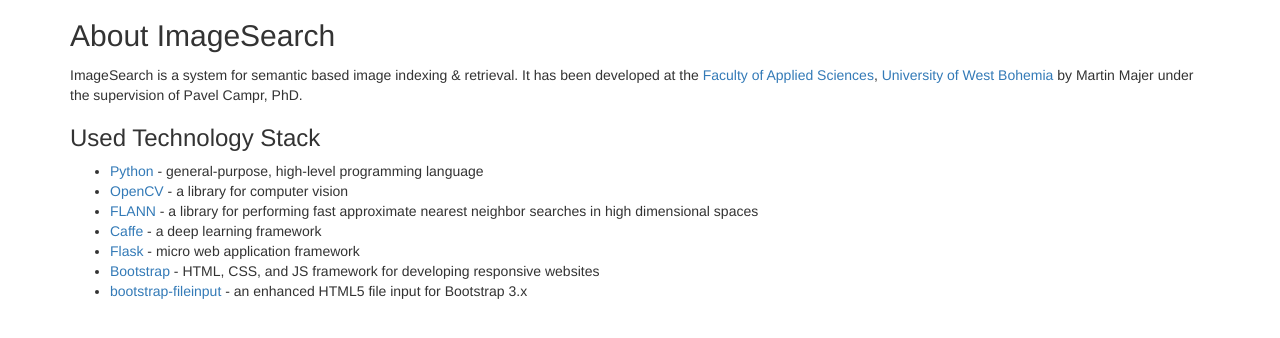
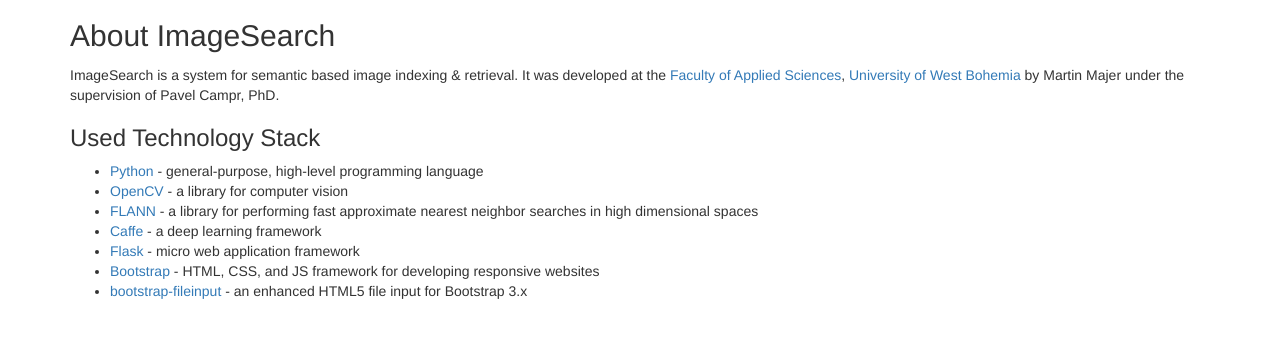
Before and after one commit to MajerMartin/image_retrieval, a Flask app: page /about in a window 1280 px wide. Shown: the part 51-389 px from the top of the page. Run offline with Flask 2, Linux system fonts and the light colour scheme; parts of the project's set-up code (start-up, migrations or seed data) failed here and were passed over; some libraries are stand-ins or nearby versions.

Commit message:
deployment

```diff
--- a/img_search/server/templates/about.html
+++ b/img_search/server/templates/about.html
@@ -22,7 +22,7 @@
 {% endblock %}
 
 {% block body %}
-    <p>ImageSearch is a system for semantic based image indexing &amp; retrieval. It has been developed at
+    <p>ImageSearch is a system for semantic based image indexing &amp; retrieval. It was developed at
     the <a href="http://www.fav.zcu.cz/">Faculty of Applied Sciences</a>, <a href="http://www.zcu.cz/">University of West Bohemia</a>
     by Martin Majer under the supervision of Pavel Campr, PhD.</p>
     <h3>Used Technology Stack</h3>
```
